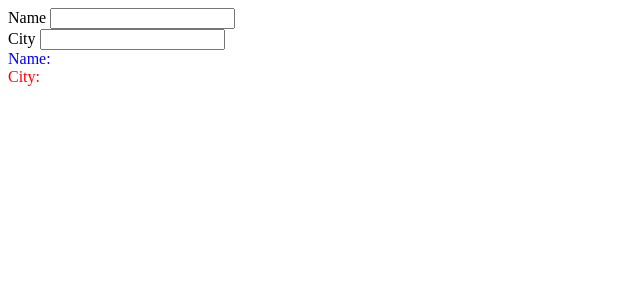
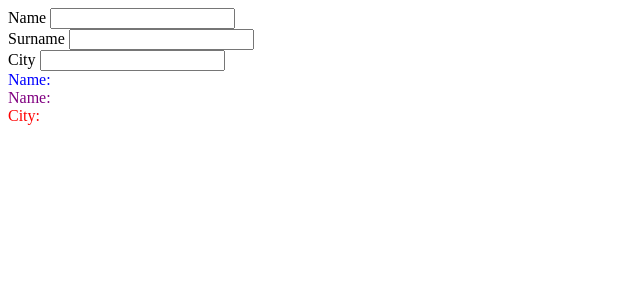
Before and after one commit to rodrigocfd/react-typescript-redux-example, a React (Create React App) app: page / in a window 1280 px wide. Shown: the top 300 px of the page, without its empty margins (0-640 px from the left). Built offline with nearby package versions, Linux system fonts and the light colour scheme.

Commit message:
Using nested fields.

```diff
--- a/src/app/App.tsx
+++ b/src/app/App.tsx
@@ -3,6 +3,7 @@ import React from 'react';
 import {createReduxStore, ReduxProvider} from './useRedux';
 import Inputs from './Inputs';
 import ViewName from './ViewName';
+import ViewSurname from './ViewSurname';
 import ViewCity from './ViewCity';
 
 function App() {
@@ -10,6 +11,7 @@ function App() {
 		<ReduxProvider store={createReduxStore()}>
 			<Inputs />
 			<ViewName />
+			<ViewSurname />
 			<ViewCity />
 		</ReduxProvider>
 	);
--- a/src/app/Inputs.tsx
+++ b/src/app/Inputs.tsx
@@ -3,13 +3,17 @@ import React from 'react';
 import useRedux from './useRedux';
 
 function Inputs() {
-	const [name, setName] = useRedux('name');
+	const [person, setPerson] = useRedux('person');
 	const [city, setCity] = useRedux('city');
 
 	return (<>
 		<div>
-			Name <input type="text" autoComplete="off" value={name}
-				onChange={e => setName(e.target.value)} />
+			Name <input type="text" autoComplete="off" value={person.name}
+				onChange={e => setPerson({...person, name: e.target.value})} />
+		</div>
+		<div>
+			Surname <input type="text" autoComplete="off" value={person.name}
+				onChange={e => setPerson({...person, surname: e.target.value})} />
 		</div>
 		<div>
 			City <input type="text" autoComplete="off" value={city}
--- a/src/app/ViewName.tsx
+++ b/src/app/ViewName.tsx
@@ -4,10 +4,10 @@ import useRedux from './useRedux';
 
 function ViewName() {
 	console.log('NAME');
-	const [name] = useRedux('name');
+	const [person] = useRedux('person');
 
 	return (
-		<div style={{color: 'blue'}}>Name: {name}</div>
+		<div style={{color: 'blue'}}>Name: {person.name}</div>
 	);
 }
 
--- /dev/null
+++ b/src/app/ViewSurname.tsx
@@ -0,0 +1,14 @@
+import React from 'react';
+
+import useRedux from './useRedux';
+
+function ViewSurname() {
+	console.log('SURNAME');
+	const [person] = useRedux('person');
+
+	return (
+		<div style={{color: 'purple'}}>Name: {person.surname}</div>
+	);
+}
+
+export default ViewSurname;
--- a/src/app/useRedux.ts
+++ b/src/app/useRedux.ts
@@ -3,7 +3,10 @@ import * as ReactRedux from 'react-redux';
 
 // Initial state to be kept into Redux store.
 const initialState = {
-	name: '',
+	person: {
+		name: '', // when nested, name or surname changes will trigger all person subscribers
+		surname: ''
+	},
 	city: ''
 };
 
@@ -27,11 +30,11 @@ function createReduxStore() {
 const ReduxProvider = ReactRedux.Provider;
 
 // Custom hook that returns a get/set pair to Redux store.
-function useRedux(key: ActionTypeT) {
-	const value = ReactRedux.useSelector((state: StateT) => state[key]);
+function useRedux<AcT extends ActionTypeT>(key: AcT) {
+	const value = ReactRedux.useSelector((state: StateT) => state[key]) as typeof initialState[AcT];
 	const dispatch = ReactRedux.useDispatch();
 
-	function setValue(newVal: typeof initialState[typeof key]) {
+	function setValue(newVal: typeof initialState[AcT]) {
 		dispatch({type: key, payload: newVal});
 	}
 
```
